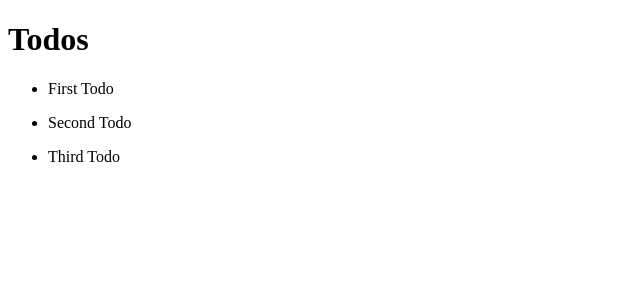
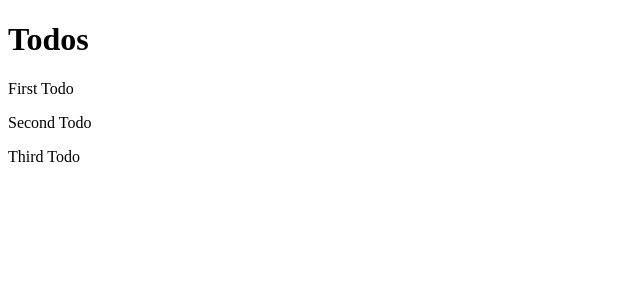
Before and after one commit to TORTO21/AngularTodoList, an Angular app: page / in a window 1280 px wide. Shown: the top 300 px of the page, without its empty margins (0-640 px from the left). Built offline with nearby package versions, Linux system fonts and the light colour scheme.

Commit message:
create TodoItem Components

```diff
--- a/src/app/components/todo-item/todo-item.component.html
+++ b/src/app/components/todo-item/todo-item.component.html
@@ -1 +1 @@
-<p>todo-item works!</p>
+<p>{{ todo.title }}</p>
--- a/src/app/components/todo-item/todo-item.component.ts
+++ b/src/app/components/todo-item/todo-item.component.ts
@@ -1,11 +1,13 @@
-import { Component, OnInit } from '@angular/core';
+import { Component, OnInit, Input } from '@angular/core';
 
 @Component({
   selector: 'app-todo-item',
   templateUrl: './todo-item.component.html',
   styleUrls: ['./todo-item.component.css']
 })
+
 export class TodoItemComponent implements OnInit {
+  @Input() todo: Todo;
 
   constructor() { }
 
--- a/src/app/components/todos/todos.component.html
+++ b/src/app/components/todos/todos.component.html
@@ -1,6 +1,5 @@
 <div>
   <h1>Todos</h1>
-  <ul *ngFor="let todo of todos">
-    <li>{{ todo.title }}</li>
-  </ul>
+  <app-todo-item *ngFor="let todo of todos" [todo]="todo">
+  </app-todo-item>
 </div>
```
